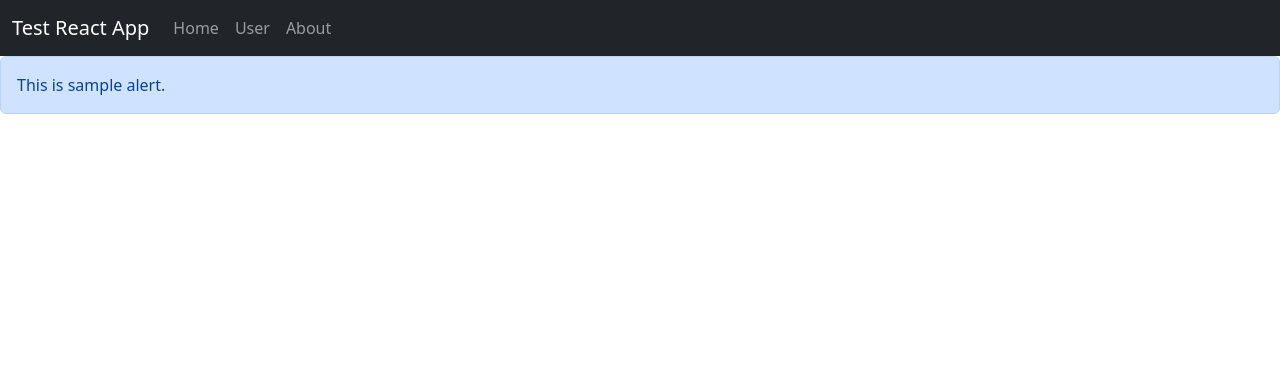
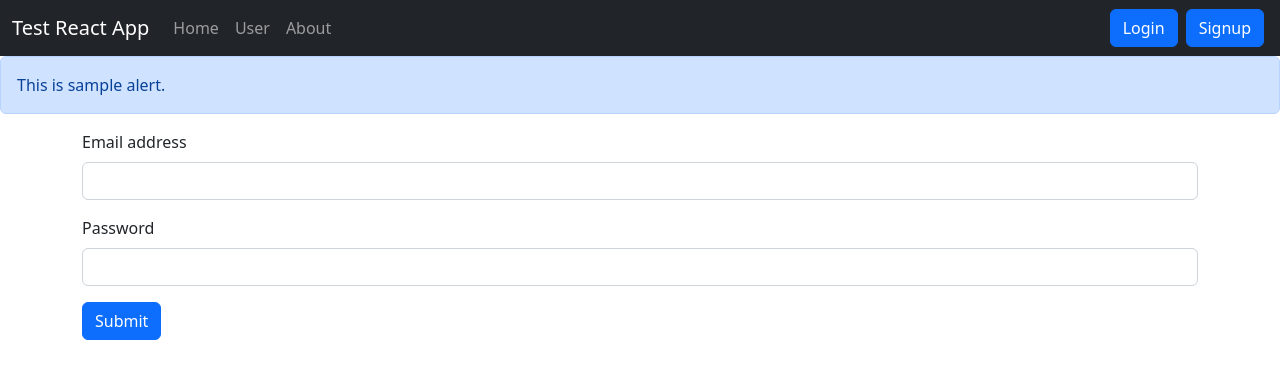
Before and after one commit to ayubmushtaq/iNoteBook-ReactJS, a React (Create React App) app: page /login in a window 1280 px wide. Shown: the top 378 px of the page. Built offline with nearby package versions, Linux system fonts and the light colour scheme.

Commit message:
Login Comp Done and Save AuthToken in localStorage

```diff
--- a/src/app/App.js
+++ b/src/app/App.js
@@ -14,6 +14,8 @@ import Navbar from '../components/Navbar';
 import RoleState from '../context/Role/RoleState';
 import { Alert } from '../components/Alert';
 import User from '../features/user/User';
+import Login from '../features/login/Login';
+import Signup from '../features/signup/Signup';
 //import ErrorPage from './components/ErrorPage';
 
 function App() {
@@ -86,6 +88,8 @@ function App() {
               <Route path="/" element={<Home />} />
               <Route path="user" element={<User />} />
               <Route path="about" element={<About />} />
+              <Route path="login" element={<Login />} />
+              <Route path="signup" element={<Signup />} />
             </Routes>
           </div>
         </BrowserRouter>
--- a/src/common/fetchAPI.js
+++ b/src/common/fetchAPI.js
@@ -5,7 +5,7 @@ const fetchAPI = async (url, method, authtoken, body) => {
             'Content-Type': 'application/json',
             "auth-token": authtoken
         },
-        body: body
+        body: JSON.stringify(body)
     })
     return response;
 }
--- a/src/components/Navbar.js
+++ b/src/components/Navbar.js
@@ -22,6 +22,10 @@ const Navbar = () => {
               <Link className={`nav-link ${location.pathname === "/about" ? "active" : ""}`} to="/about">About</Link>
             </li>
           </ul>
+          <form className='d-flex'>
+            <Link className='btn btn-primary mx-1' to="/login" role="button">Login</Link>
+            <Link className='btn btn-primary mx-1' to="/signup" role="button">Signup</Link>
+          </form>
         </div>
       </div>
     </nav>
--- /dev/null
+++ b/src/features/login/Login.js
@@ -0,0 +1,45 @@
+import React, { useState } from "react";
+import fetchAPI from "../../common/fetchAPI";
+import { useNavigate } from 'react-router-dom'
+
+const Login = () => {
+    const navigate = useNavigate();
+    const [email, setEmail] = useState('');
+    const [password, setPassword] = useState('');
+    const handleSubmit = async (e) => {
+        e.preventDefault();
+        const response = await fetchAPI('http://localhost:8000/api/auth/userlogin', 'POST', '', { email, password });
+        const json = await response.json();
+        console.log(json);
+        if (response.status === 200) {
+            localStorage.setItem('authToken', json.authToken)
+            navigate('/');
+        }
+        else {
+            alert('Invalid credentials')
+        }
+    }
+    const updateEmailInState = (e) => {
+        setEmail(e.target.value);
+    }
+    const updatePasswordInState = (e) => {
+        setPassword(e.target.value);
+    }
+    return (
+        <div>
+            <form onSubmit={handleSubmit}>
+                <div className="mb-3">
+                    <label htmlFor="email" className="form-label">Email address</label>
+                    <input type="email" className="form-control" id="email" aria-describedby="emailHelp" value={email} onChange={updateEmailInState} />
+                </div>
+                <div className="mb-3">
+                    <label htmlFor="password" className="form-label">Password</label>
+                    <input type="password" className="form-control" id="password" value={password} onChange={updatePasswordInState} />
+                </div>
+                <button type="submit" className="btn btn-primary">Submit</button>
+            </form>
+        </div>
+    )
+}
+
+export default Login;
--- /dev/null
+++ b/src/features/signup/Signup.js
@@ -0,0 +1,11 @@
+import React from "react";
+
+const Signup = () => {
+    return (
+        <div>
+            I am Signup
+        </div>
+    )
+}
+
+export default Signup;
--- a/src/features/user/User.js
+++ b/src/features/user/User.js
@@ -29,6 +29,7 @@ const User = () => {
             <div className='row my-3'>
                 <h2>User List</h2>
                 <button ref={modelRef} className="btn btn-primary" onClick={handleOnClickEvent}>Add User</button>
+                {users.length === 0 && 'No Record Found.'}
                 {users.map((user) => {
                     return <UserItem user={user} key={user._id} showCurrentUserForEdit={showCurrentUserForEdit} dispatch={dispatch} deleteUser={deleteUser} />
                 })}
--- a/src/features/user/UserForm.js
+++ b/src/features/user/UserForm.js
@@ -29,7 +29,7 @@ const UserForm = (props) => {
                             <form>
                                 <div className="mb-3">
                                     <label className="form-label" htmlFor='name'>Name</label>
-                                    <input type="text" className="form-control" id="name" name='name' value={user.name} onChange={handleTextChange} />
+                                    <input type="text" className="form-control" id="name" name='name' value={user.name} onChange={handleTextChange} minLength={3} />
                                 </div>
                                 <div className="mb-3">
                                     <label className="form-label" htmlFor='email'>Email</label>
@@ -37,13 +37,13 @@ const UserForm = (props) => {
                                 </div>
                                 <div className="mb-3" hidden={user.isUpdate}>
                                     <label className="form-label" htmlFor='password'>Password</label>
-                                    <input type="password" className="form-control" id="password" name='password' value={user.password} onChange={handleTextChange} />
+                                    <input type="password" className="form-control" id="password" name='password' value={user.password} onChange={handleTextChange} minLength={5} />
                                 </div>
                             </form>
                         </div>
                         <div className="modal-footer">
                             <button type="button" className="btn btn-secondary" data-bs-dismiss="modal">Close</button>
-                            <button type="button" className="btn btn-primary" onClick={handleSubmit}>{user.isUpdate ? 'Update User' : 'Add User'}</button>
+                            <button type="button" className="btn btn-primary" onClick={handleSubmit} disabled={user.name.length < 3 || (!user.isUpdate && user.password.length < 5)}>{user.isUpdate ? 'Update User' : 'Add User'}</button>
                         </div>
                     </div>
                 </div>
--- a/src/features/user/userSlice.js
+++ b/src/features/user/userSlice.js
@@ -24,7 +24,7 @@ export const addUserAsync = createAsyncThunk(
   async (user, { rejectWithValue }) => {
     try {
       const url = `${host}/api/auth/createuser`;
-      const body = JSON.stringify({ name: user.user.name, email: user.user.email, password: user.user.password })
+      const body = { name: user.user.name, email: user.user.email, password: user.user.password }
       const response = await fetchAPI(url, 'POST', authtoken, body);
       const json = await response.json()
       if (response.status !== 200) {
@@ -43,7 +43,7 @@ export const updateUserAsync = createAsyncThunk(
   async (user, { rejectWithValue }) => {
     try {
       const url = `${host}/api/auth/updateuser/${user.user.id}`;
-      const body = JSON.stringify({ name: user.user.name, email: user.user.email })
+      const body = { name: user.user.name, email: user.user.email }
       const response = await fetchAPI(url, 'PUT', authtoken, body);
       const json = await response.json()
       if (response.status !== 200) {
```
